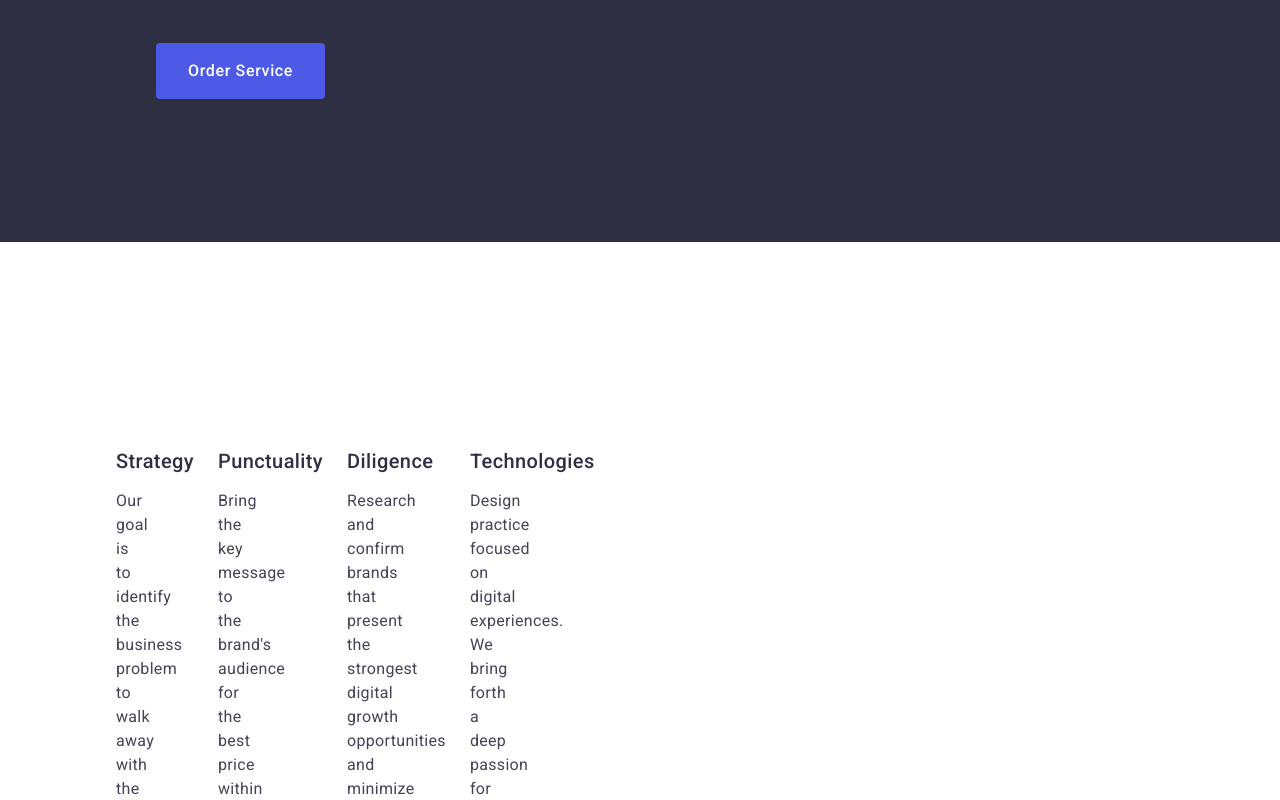
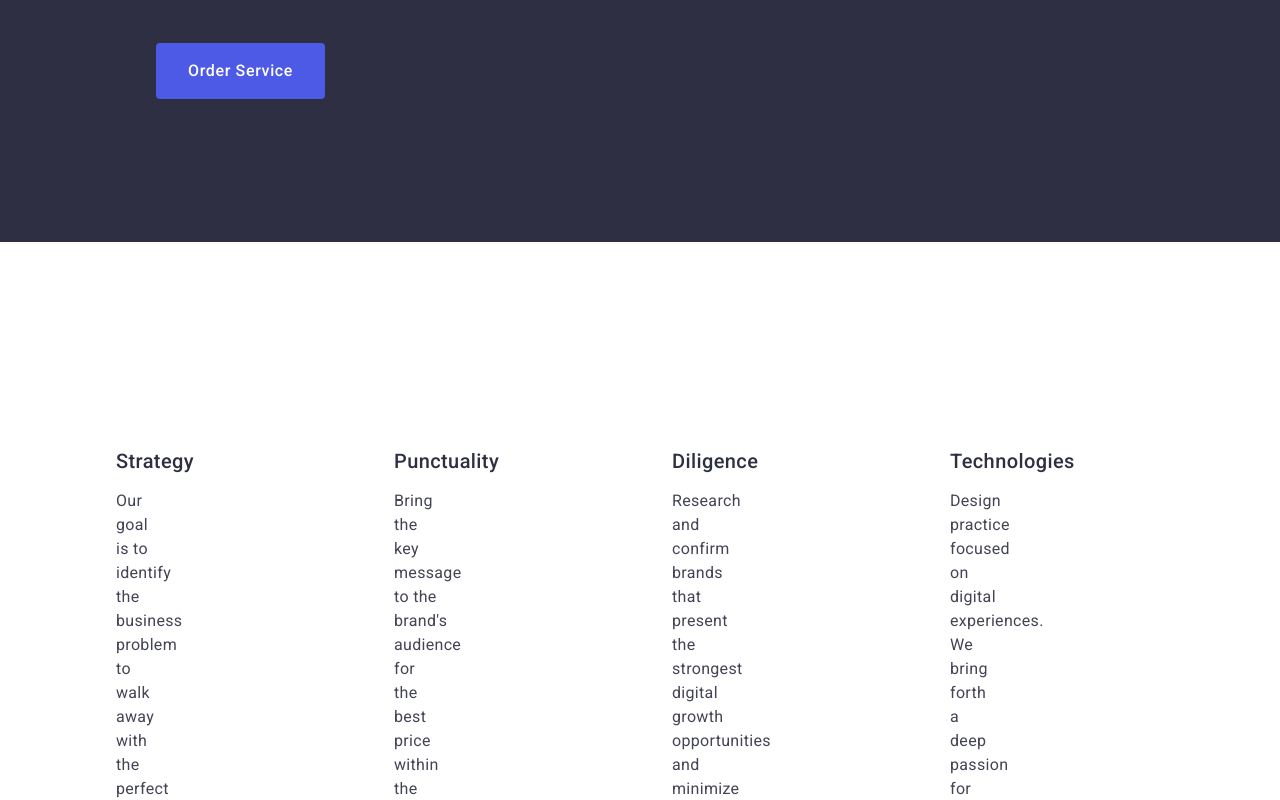
Before and after one commit to aemarcinkowska/goit-markup-hw-04, a plain HTML site: page index.html in a window 1280 px wide. Shown: the part 502-1302 px from the top of the page. Drawn offline with nearby package versions, Linux system fonts and the light colour scheme.

Commit message:
commit-15

```diff
--- a/styles.css
+++ b/styles.css
@@ -153,7 +153,7 @@
     list-style: none;
     display: flex;
     gap: 24px;
-    width: calc((100% - 72px) / 4);
+
 }
 
 .section-two-css {
@@ -165,7 +165,17 @@
     visibility: hidden;
 }
 
+.list-item-section-two:first-child {
+    width: calc((100% - 72px) / 4);
+}
 
+.list-item-section-two:nth-child(odd) {
+    width: calc((100% - 72px) / 4);
+}
+
+.list-item-section-two:nth-child(even) {
+    width: calc((100% - 72px) / 4);
+}
 
 .list-second-item {
     font-size: 16px;
```
